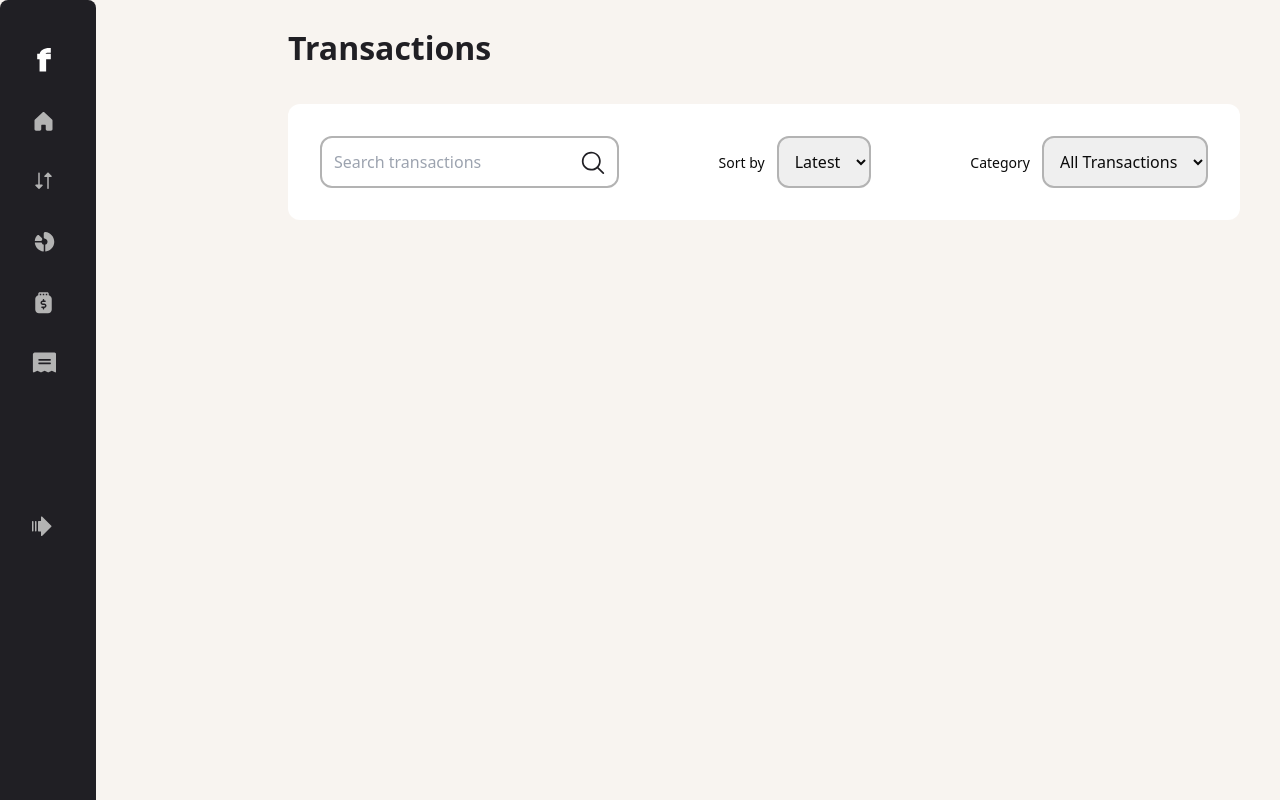
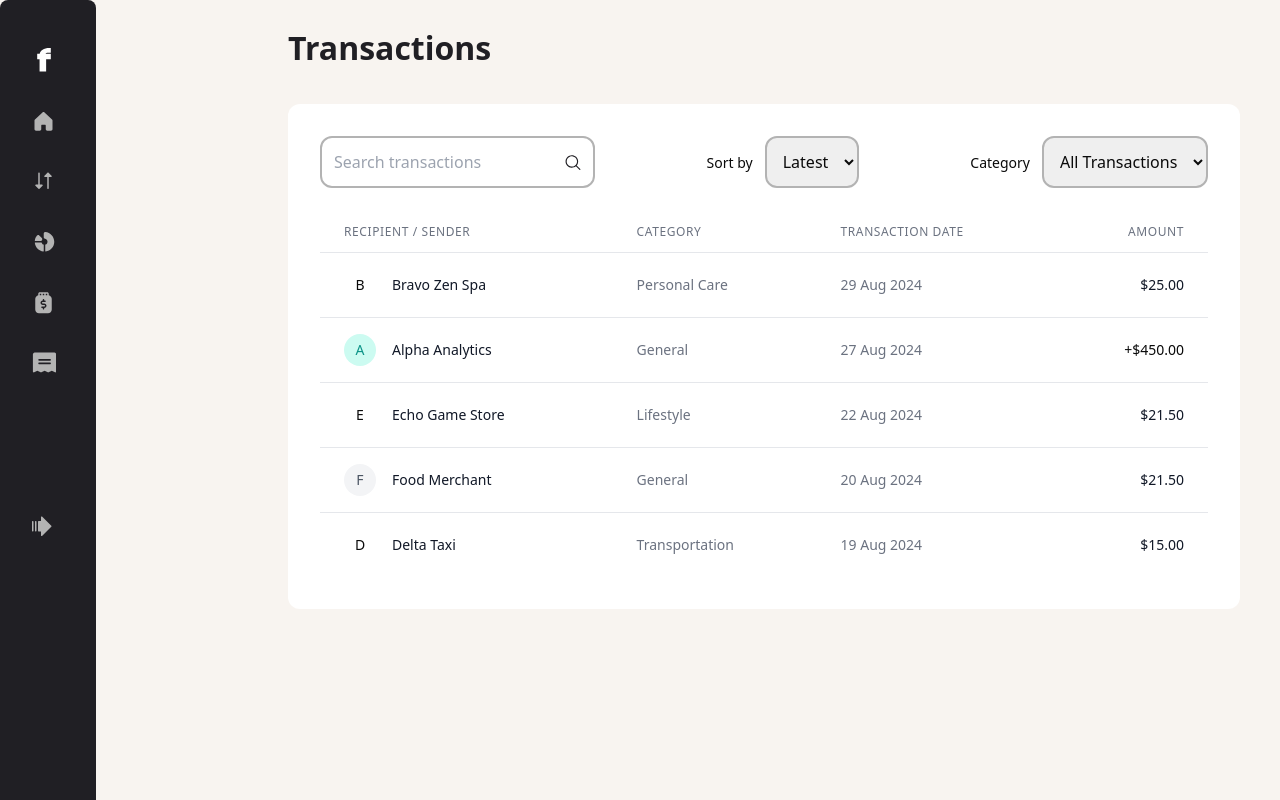
Before and after one commit to Mickaseg/personnal-finance-app, a React (Vite) app: page /transactions in a window 1280 px wide. Built offline with nearby package versions, Linux system fonts and the light colour scheme.

Commit message:
added transactions table component, fixed transactions search input stylingÃ

```diff
--- a/src/components/Transactions.jsx
+++ b/src/components/Transactions.jsx
@@ -3,13 +3,15 @@ import React from 'react';
 import SearchIcon from '../assets/images/icon-search.svg';
 import SortIcon from '../assets/images/icon-sort-mobile.svg';
 import TransactionsSearchForm from "./forms/TransactionsSearchForm.jsx";
+import TransactionsTable from "./TransactionsTable.jsx";
 
 const Transactions = () => {
     return (
         <div className={"px-4 pt-6 pb-28 min-h-screen bg-beige200 flex flex-col gap-8 md:px-10 lg:pl-72"}>
             <h1 className={"text-preset1 text-grey900 font-bold"}>Transactions</h1>
-            <section className={"py-6 px-2 bg-white rounded-xl lg:p-8"}>
+            <section className={"py-6 px-2 bg-white rounded-xl lg:p-8 flex flex-col gap-6"}>
                <TransactionsSearchForm />
+                <TransactionsTable />
             </section>
         </div>
     );
--- /dev/null
+++ b/src/components/TransactionsTable.jsx
@@ -0,0 +1,141 @@
+import React from 'react';
+
+const TransactionTable = () => {
+    const transactions = [
+        {
+            id: 1,
+            name: 'Bravo Zen Spa',
+            category: 'Personal Care',
+            date: '29 Aug 2024',
+            amount: -25.00,
+            bgColor: 'bg-orange-100',
+            textColor: 'text-orange-600'
+        },
+        {
+            id: 2,
+            name: 'Alpha Analytics',
+            category: 'General',
+            date: '27 Aug 2024',
+            amount: 450.00,
+            bgColor: 'bg-teal-100',
+            textColor: 'text-teal-600'
+        },
+        {
+            id: 3,
+            name: 'Echo Game Store',
+            category: 'Lifestyle',
+            date: '22 Aug 2024',
+            amount: -21.50,
+            bgColor: 'bg-purple-100',
+            textColor: 'text-purple-600'
+        },
+        {
+            id: 4,
+            name: 'Food Merchant',
+            category: 'General',
+            date: '20 Aug 2024',
+            amount: -21.50,
+            bgColor: 'bg-gray-100',
+            textColor: 'text-gray-600'
+        },
+        {
+            id: 5,
+            name: 'Delta Taxi',
+            category: 'Transportation',
+            date: '19 Aug 2024',
+            amount: -15.00,
+            bgColor: 'bg-blue-100',
+            textColor: 'text-blue-600'
+        }
+    ];
+
+    return (
+        <div className="w-full mx-auto bg-white">
+            {/* Mobile View (default) */}
+            <div className="block md:hidden divide-y divide-gray-100">
+                {transactions.map((transaction) => (
+                    <div key={transaction.id} className="flex items-center justify-between py-3 px-4">
+                        <div className="flex items-center space-x-3">
+                            <div className={`${transaction.bgColor} ${transaction.textColor} h-10 w-10 rounded-full flex items-center justify-center font-medium text-sm`}>
+                                {transaction.name.charAt(0)}
+                            </div>
+                            <div className="flex flex-col">
+                <span className="text-sm font-medium text-gray-900">
+                  {transaction.name}
+                </span>
+                                <span className="text-xs text-gray-500">
+                  {transaction.category}
+                </span>
+                            </div>
+                        </div>
+                        <div className="flex flex-col items-end">
+              <span className={`text-sm font-medium ${
+                  transaction.amount >= 0 ? 'text-green-600' : 'text-gray-900'
+              }`}>
+                {transaction.amount >= 0 ? '+' : ''}${Math.abs(transaction.amount).toFixed(2)}
+              </span>
+                            <span className="text-xs text-gray-500">
+                {transaction.date}
+              </span>
+                        </div>
+                    </div>
+                ))}
+            </div>
+
+            {/* Tablet/Desktop View */}
+            <div className="hidden md:block">
+                <table className="min-w-full divide-y divide-gray-200">
+                    <thead className="">
+                    <tr>
+                        <th className="px-6 py-3 text-left text-xs font-medium text-gray-500 uppercase tracking-wider">
+                            Recipient / Sender
+                        </th>
+                        <th className="px-6 py-3 text-left text-xs font-medium text-gray-500 uppercase tracking-wider">
+                            Category
+                        </th>
+                        <th className="px-6 py-3 text-left text-xs font-medium text-gray-500 uppercase tracking-wider">
+                            Transaction Date
+                        </th>
+                        <th className="px-6 py-3 text-right text-xs font-medium text-gray-500 uppercase tracking-wider">
+                            Amount
+                        </th>
+                    </tr>
+                    </thead>
+                    <tbody className="bg-white divide-y divide-gray-200">
+                    {transactions.map((transaction) => (
+                        <tr key={transaction.id} className="hover:bg-gray-50">
+                            <td className="px-6 py-4 whitespace-nowrap">
+                                <div className="flex items-center">
+                                    <div className={`${transaction.bgColor} ${transaction.textColor} h-8 w-8 rounded-full flex items-center justify-center font-medium text-sm`}>
+                                        {transaction.name.charAt(0)}
+                                    </div>
+                                    <div className="ml-4">
+                                        <div className="text-sm font-medium text-gray-900">
+                                            {transaction.name}
+                                        </div>
+                                    </div>
+                                </div>
+                            </td>
+                            <td className="px-6 py-4 whitespace-nowrap">
+                                <div className="text-sm text-gray-500">{transaction.category}</div>
+                            </td>
+                            <td className="px-6 py-4 whitespace-nowrap">
+                                <div className="text-sm text-gray-500">{transaction.date}</div>
+                            </td>
+                            <td className="px-6 py-4 whitespace-nowrap text-right">
+                                <div className={`text-sm font-medium ${
+                                    transaction.amount >= 0 ? 'text-green-600' : 'text-gray-900'
+                                }`}>
+                                    {transaction.amount >= 0 ? '+' : ''}${Math.abs(transaction.amount).toFixed(2)}
+                                </div>
+                            </td>
+                        </tr>
+                    ))}
+                    </tbody>
+                </table>
+            </div>
+        </div>
+    );
+};
+
+export default TransactionTable;
--- a/src/components/forms/TransactionsSearchForm.jsx
+++ b/src/components/forms/TransactionsSearchForm.jsx
@@ -6,10 +6,10 @@ const TransactionsSearchForm = () => {
     return (
         <form className={"flex justify-evenly items-center lg:justify-between"}>
 
-            <div className={"flex border-2 border-grey300 gap-4 px-3 py-3 rounded-xl"}>
+            <div className={"flex border-2 border-grey300 px-3 py-3 rounded-xl items-center"}>
                 <label className={"hidden"}>Search transaction</label>
                 <input placeholder={"Search transactions"}></input>
-                <img alt="search icon" className={"icon w-6 h-6"} src={SearchIcon}/>
+                <img alt="search icon" className={"icon w-4 h-4"} src={SearchIcon}/>
             </div>
 
             {/*TODO : On desktop, separate inputs*/}
```
